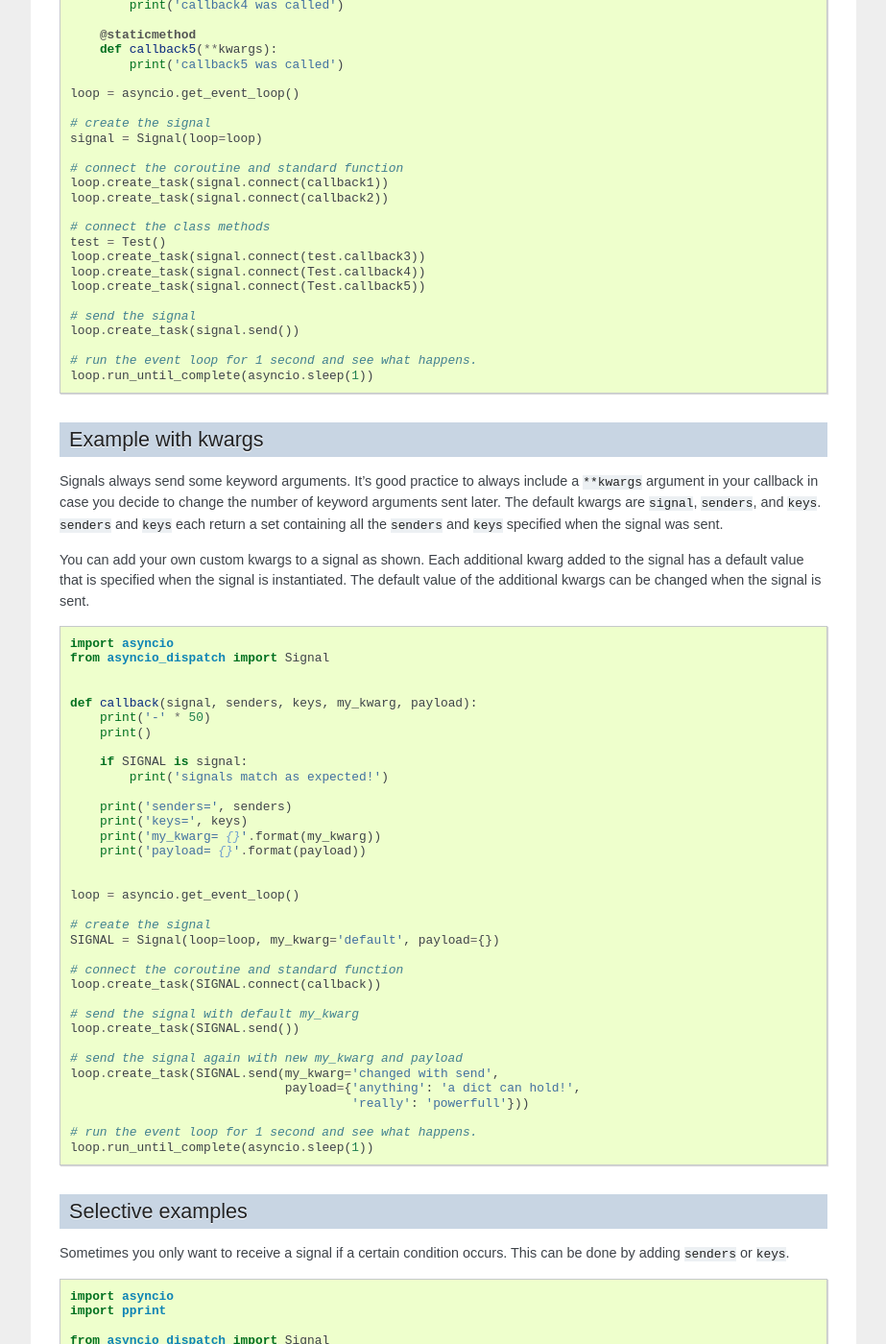
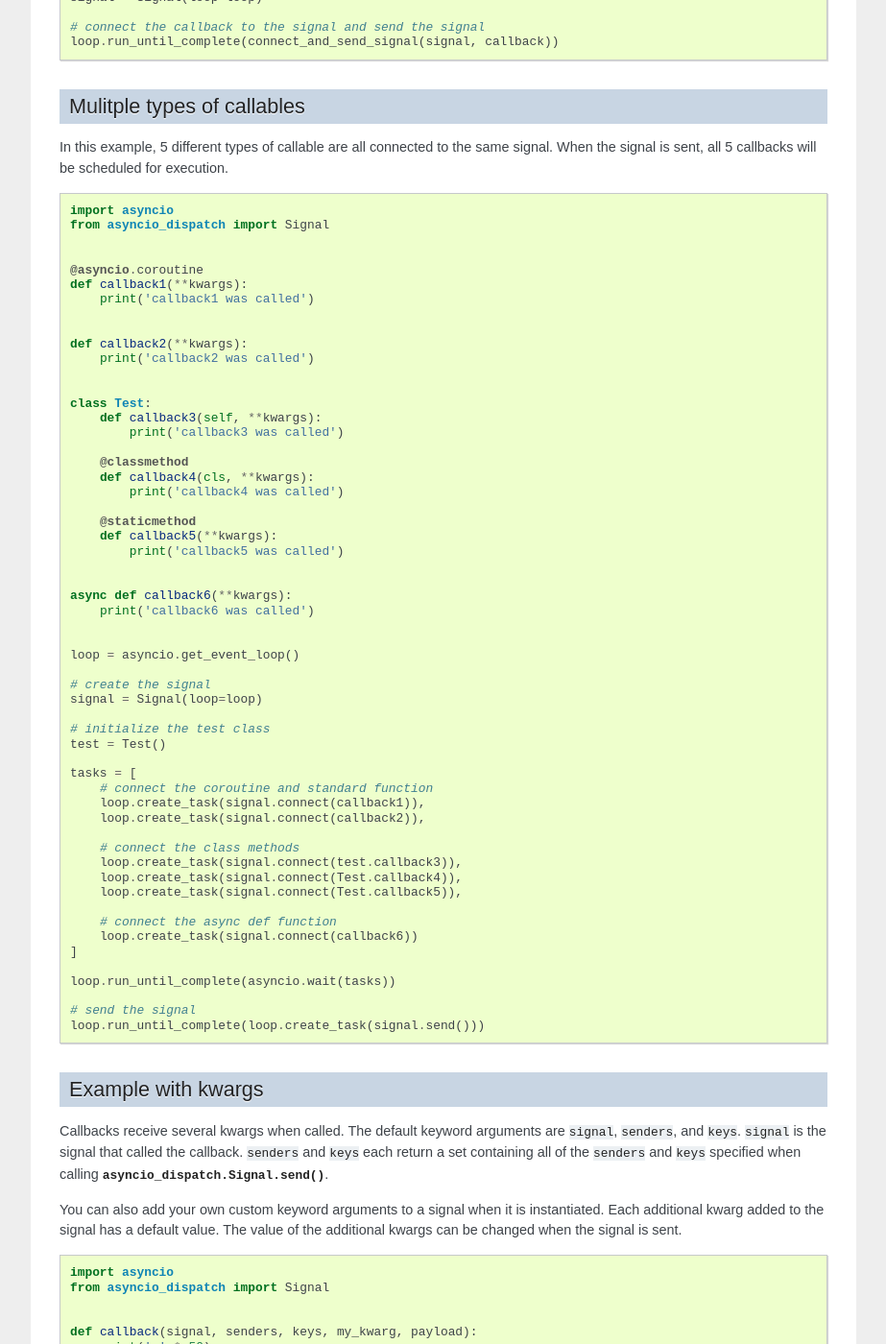
Before and after one commit to lenzenmi/asyncio_dispatch, a Sphinx documentation site: the page built from docs/examples.rst, in a window 1280 px wide and 1400 px high, scrolled down 1076 px. Shown: the whole window at 96% size, without its empty margins (198-1121 px from the left). Built offline with Sphinx 7.4.7, drawn with Linux system fonts in a browser that asks for light colours; some of the changed text lies outside the part shown.

Commit message:
Doc updates for python 3.5 compat

```diff
--- a/README.rst
+++ b/README.rst
@@ -47,7 +47,8 @@ Example
 Features
 --------
 
-* Callbacks can be a standard function, coroutine, method, staticmethod, or classmethod
+* Supports the new async/await syntax found in python 3.5 and up
+* Callbacks can be a standard function, coroutine, async def, normal class method, @staticmethod, or @classmethod
 * Multiple callbacks can be connected to the same signal
 * Callbacks can be called with additional keyword arguments containing references to arbitrary objects
 * Callbacks can be disconnected from a signal
--- a/docs/conf.py
+++ b/docs/conf.py
@@ -59,9 +59,9 @@ author = 'Mike Lenzen'
 # built documents.
 #
 # The short X.Y version.
-version = '1.0'
+version = '1.1'
 # The full version, including alpha/beta/rc tags.
-release = '1.0.0'
+release = '1.1.0'
 
 # The language for content autogenerated by Sphinx. Refer to documentation
 # for a list of supported languages.
--- a/docs/examples.rst
+++ b/docs/examples.rst
@@ -3,12 +3,25 @@ Examples
 
 The :class:`asyncio_dispatch.Signal` class is used to connect and trigger callbacks.
 
+.. note::
+
+    It's suggested to look at all of the examples, the last two are the most interesting.
+
 Basic example
 ^^^^^^^^^^^^^
 
-In this example, the callback is connected to the signal. When the signal is sent, the execution of the callback will be scheduled. The event loop will run for 1 second before exiting.
+In this example, the callback is connected to the signal. When ``Signal.send()`` is called, all connected callbacks without ``keys`` or ``senders`` will be executed.
 
 .. literalinclude:: examples/basic.py
+    :language: python
+
+
+Basic example with async/await syntax
+^^^^^^^^^^^^^^^^^^^^^^^^^^^^^^^^^^^^^
+
+The same as above but with the new python 3.5 async/await syntax. The loop only runs long enough to send the signal and call the callback before exiting.
+
+.. literalinclude:: examples/basic_35.py
     :language: python
 
 Mulitple types of callables
@@ -22,9 +35,9 @@ In this example, 5 different types of callable are all connected to the same sig
 Example with kwargs
 ^^^^^^^^^^^^^^^^^^^
 
-Signals always send some keyword arguments. It's good practice to always include a ``**kwargs`` argument in your callback in case you decide to change the number of keyword arguments sent later. The default kwargs are ``signal``, ``senders``, and ``keys``. ``senders`` and ``keys`` each return a set containing all the ``senders`` and ``keys`` specified when the signal was sent.
+Callbacks receive several kwargs when called. The default keyword arguments are ``signal``, ``senders``, and ``keys``. ``signal`` is the signal that called the callback. ``senders`` and ``keys`` each return a set containing all of the ``senders`` and ``keys`` specified when calling :meth:`asyncio_dispatch.Signal.send`.
 
-You can add your own custom kwargs to a signal as shown. Each additional kwarg added to the signal has a default value that is specified when the signal is instantiated. The default value of the additional kwargs can be changed when the signal is sent.
+You can also add your own custom keyword arguments to a signal when it is instantiated. Each additional kwarg added to the signal has a default value. The value of the additional kwargs can be changed when the signal is sent.
 
 .. literalinclude:: examples/kwargs.py
     :language: python
--- a/docs/examples/basic.py
+++ b/docs/examples/basic.py
@@ -12,11 +12,9 @@ loop = asyncio.get_event_loop()
 # create the signal
 signal = Signal(loop=loop)
 
-# connect the coroutine callback to the Signal
-loop.create_task(signal.connect(callback))
+# connect the callback to the Signal - This is a coroutine!
+loop.run_until_complete(loop.create_task(signal.connect(callback)))
 
-# send the signal
-loop.create_task(signal.send())
-
-# run the event loop for 1 second and see what happens.
-loop.run_until_complete(asyncio.sleep(1))
+# send the signal - This is also a coroutine!
+print('sending the signal!')
+loop.run_until_complete(loop.create_task(signal.send()))
--- /dev/null
+++ b/docs/examples/basic_35.py
@@ -0,0 +1,21 @@
+import asyncio
+from asyncio_dispatch import Signal
+
+
+async def callback(**kwargs):
+    print('callback was called')
+
+
+async def connect_and_send_signal(signal, callback):
+    await signal.connect(callback)
+    print('sending the signal!')
+    await signal.send()
+
+
+loop = asyncio.get_event_loop()
+
+# initialize the signal
+signal = Signal(loop=loop)
+
+# connect the callback to the signal and send the signal
+loop.run_until_complete(connect_and_send_signal(signal, callback))
--- a/docs/examples/callables.py
+++ b/docs/examples/callables.py
@@ -23,23 +23,34 @@ class Test:
     def callback5(**kwargs):
         print('callback5 was called')
 
+
+async def callback6(**kwargs):
+    print('callback6 was called')
+
+
 loop = asyncio.get_event_loop()
 
 # create the signal
 signal = Signal(loop=loop)
 
-# connect the coroutine and standard function
-loop.create_task(signal.connect(callback1))
-loop.create_task(signal.connect(callback2))
+# initialize the test class
+test = Test()
 
-# connect the class methods
-test = Test()
-loop.create_task(signal.connect(test.callback3))
-loop.create_task(signal.connect(Test.callback4))
-loop.create_task(signal.connect(Test.callback5))
+tasks = [
+    # connect the coroutine and standard function
+    loop.create_task(signal.connect(callback1)),
+    loop.create_task(signal.connect(callback2)),
+
+    # connect the class methods
+    loop.create_task(signal.connect(test.callback3)),
+    loop.create_task(signal.connect(Test.callback4)),
+    loop.create_task(signal.connect(Test.callback5)),
+
+    # connect the async def function
+    loop.create_task(signal.connect(callback6))
+]
+
+loop.run_until_complete(asyncio.wait(tasks))
 
 # send the signal
-loop.create_task(signal.send())
-
-# run the event loop for 1 second and see what happens.
-loop.run_until_complete(asyncio.sleep(1))
+loop.run_until_complete(loop.create_task(signal.send()))
--- a/docs/examples/kwargs.py
+++ b/docs/examples/kwargs.py
@@ -17,19 +17,18 @@ def callback(signal, senders, keys, my_kwarg, payload):
 
 loop = asyncio.get_event_loop()
 
-# create the signal
+# create the signal and define two custom keyword arguments
 SIGNAL = Signal(loop=loop, my_kwarg='default', payload={})
 
 # connect the coroutine and standard function
-loop.create_task(SIGNAL.connect(callback))
+loop.run_until_complete(loop.create_task(SIGNAL.connect(callback)))
 
 # send the signal with default my_kwarg
-loop.create_task(SIGNAL.send())
+loop.run_until_complete(loop.create_task(SIGNAL.send()))
 
 # send the signal again with new my_kwarg and payload
-loop.create_task(SIGNAL.send(my_kwarg='changed with send',
-                             payload={'anything': 'a dict can hold!',
-                                      'really': 'powerfull'}))
-
-# run the event loop for 1 second and see what happens.
-loop.run_until_complete(asyncio.sleep(1))
+loop.run_until_complete(
+    loop.create_task(SIGNAL.send(my_kwarg='changed with send',
+                                 payload={'anything': 'a dict can hold!',
+                                          'really': 'powerfull'}))
+)
--- a/docs/examples/selective.py
+++ b/docs/examples/selective.py
@@ -33,6 +33,7 @@ class Mike(Somebody):
 
 class Ashley(Somebody):
     pass
+
 
 mike = Mike()
 ashley = Ashley()
--- a/setup.py
+++ b/setup.py
@@ -5,7 +5,7 @@ with open('README.rst') as file:
 
 setup(
     name="asyncio_dispatch",
-    version="1.0.1",
+    version="1.1.0",
     packages=['asyncio_dispatch'],
     package_data={
         # Include readme and license
```
Also changed, not shown: docs/introduction.rst (+27 -6 lines), 1 other file.
